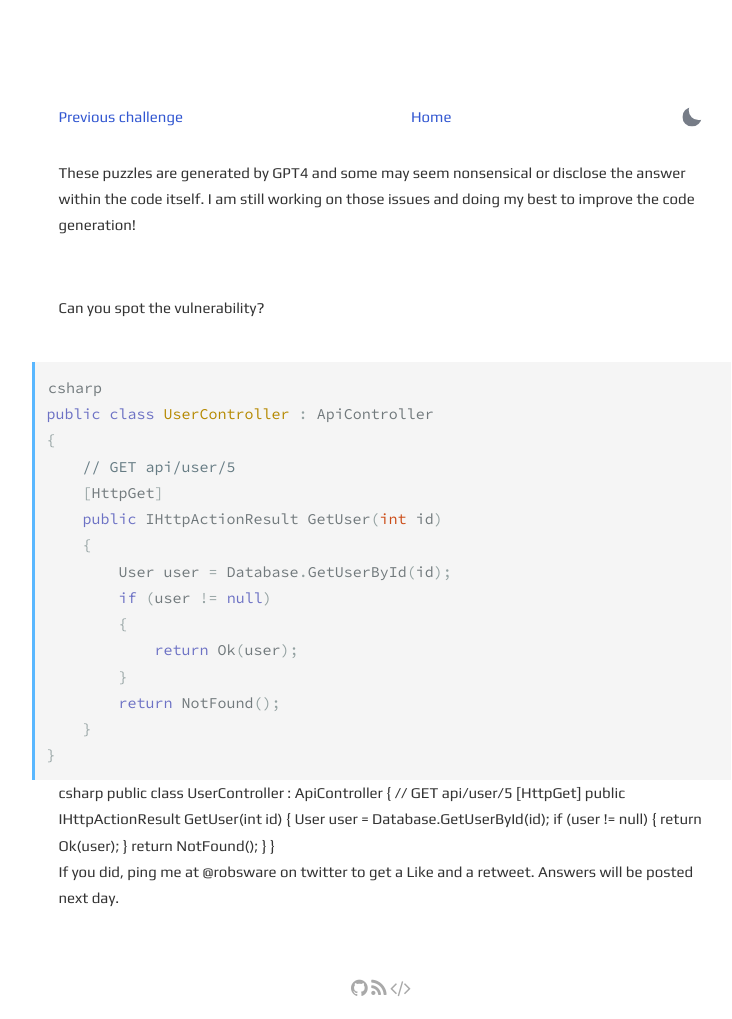
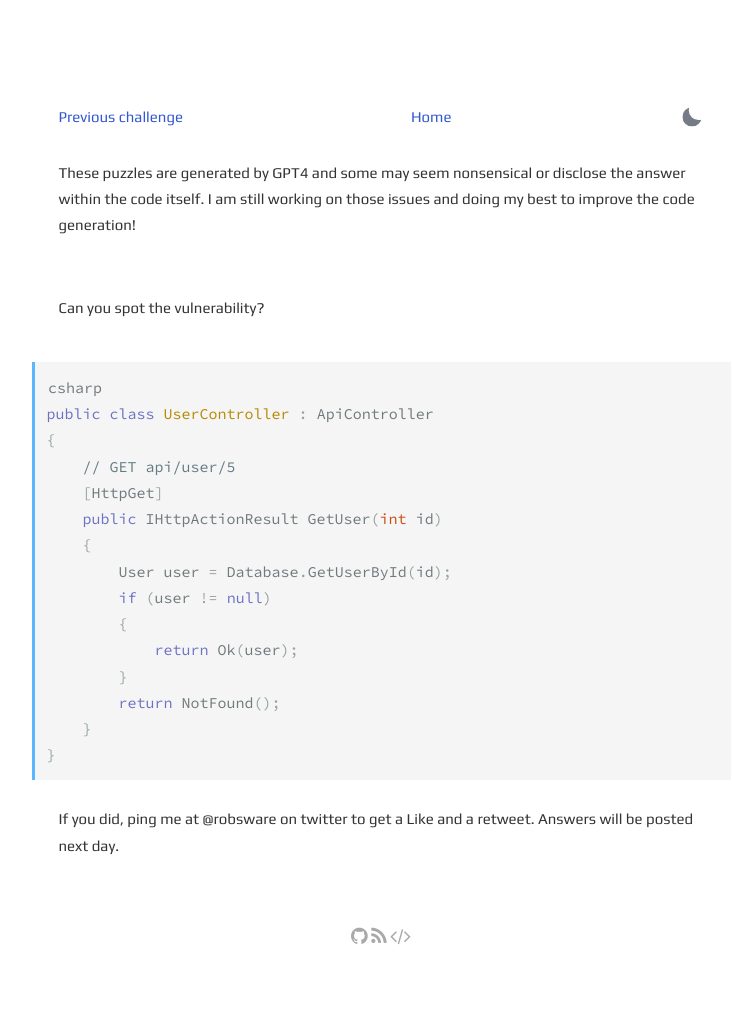
Before and after one commit to robsware/robsware.github.io, a Jekyll site: the page built from challenges/dailyappsec.html, in a window 1280 px wide. Shown: the whole page, without its empty margins (259-991 px from the left). Built offline with Jekyll 4.4.1, drawn with Linux system fonts in a browser that asks for light colours; after the commit the page ends 966 px from its top, so only the background shows below that.

Commit message:
Update dailyappsec.html

```diff
--- a/challenges/dailyappsec.html
+++ b/challenges/dailyappsec.html
@@ -31,22 +31,6 @@ public class UserController : ApiController
     }
 }
 
-{% endhighlight %}csharp
-public class UserController : ApiController
-{
-    // GET api/user/5
-    [HttpGet]
-    public IHttpActionResult GetUser(int id)
-    {
-        User user = Database.GetUserById(id);
-        if (user != null)
-        {
-            return Ok(user);
-        }
-        return NotFound();
-    }
-}
+{% endhighlight %}
 
-{% highlight html %}
-{% endhighlight %}
 <br>If you did, ping me at @robsware on twitter to get a Like and a retweet. Answers will be posted next day.
```
